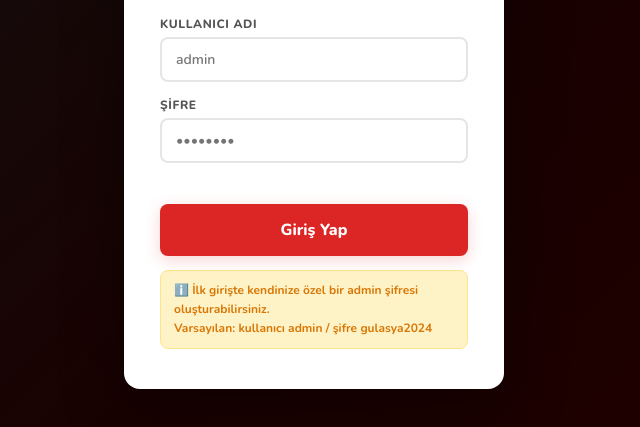
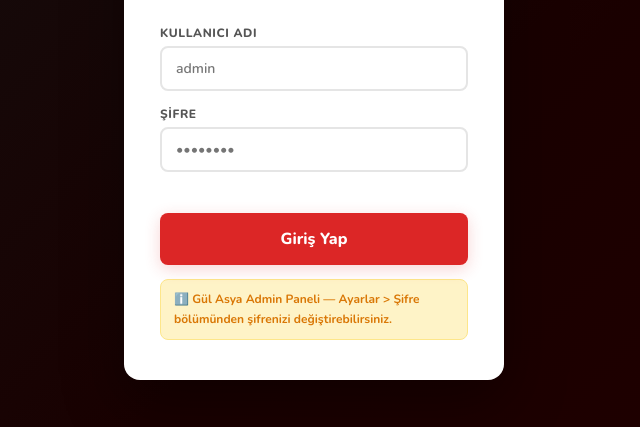
Before and after one commit to Yakup081/Projeler, a plain HTML site: page Admin.HTML in a window 1280 px wide. Shown: the part 285-712 px from the top of the page, without its empty margins (326-966 px from the left). Drawn offline with nearby package versions, Linux system fonts and the light colour scheme.

Commit message:
Update Admin.HTML

```diff
--- a/Admin.HTML
+++ b/Admin.HTML
@@ -143,8 +143,7 @@ tr:hover td { background: #fafafa; }
     <div class="login-err" id="login-err"></div>
     <button class="btn btn-primary btn-block btn-lg" style="margin-top:8px" onclick="tryAdminLogin()">Giriş Yap</button>
     <div class="first-time-note" id="first-time-note" style="display:none">
-      ℹ️ İlk girişte kendinize özel bir admin şifresi oluşturabilirsiniz.<br>
-      Varsayılan: kullanıcı <strong>admin</strong> / şifre <strong>gulasya2024</strong>
+      ℹ️ Gül Asya Admin Paneli — Ayarlar &gt; Şifre bölümünden şifrenizi değiştirebilirsiniz.
     </div>
   </div>
 </div>
@@ -386,7 +385,7 @@ tr:hover td { background: #fafafa; }
 /* ══════════════════════════════════════════════
    ADMİN GİRİŞ SİSTEMİ
 ══════════════════════════════════════════════ */
-const DEFAULT_ADMIN = { user: 'admin', passHash: simpleHash('gulasya2024') };
+const DEFAULT_ADMIN = { user: 'admin', passHash: simpleHash('GulAsya@2026!') };
 
 function tryAdminLogin() {
   const user = document.getElementById('admin-user').value.trim();
```
